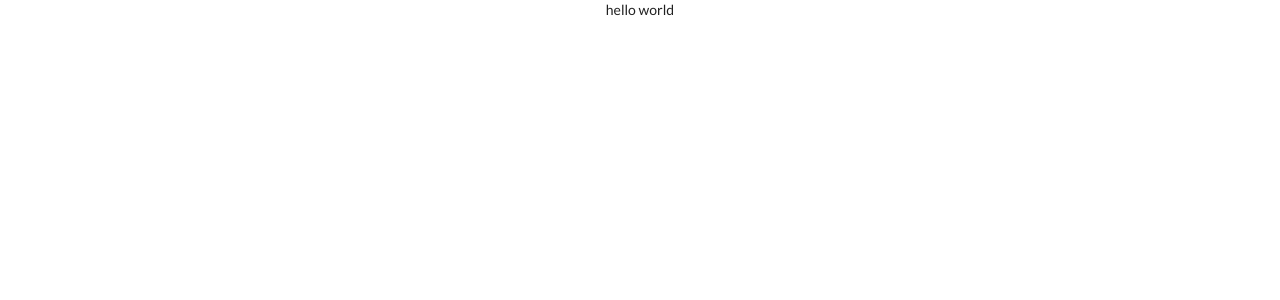
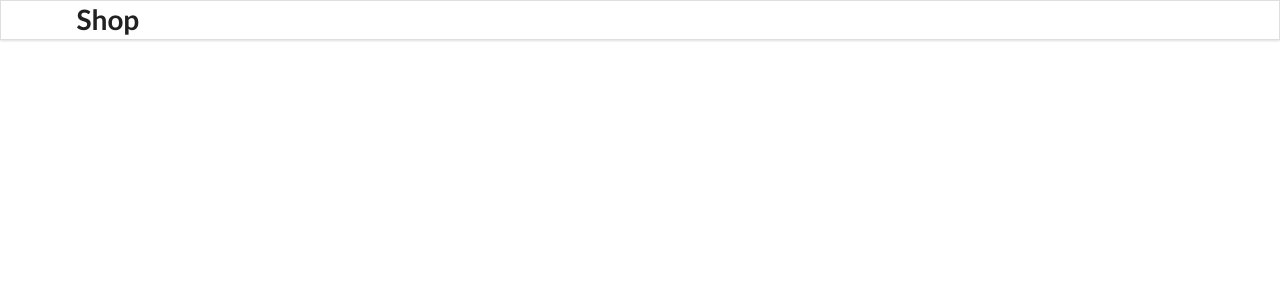
Before and after one commit to The-manpreet-singh/crud-appllication, a React (Create React App) app: page / in a window 1280 px wide. Shown: the top 300 px of the page. Built offline with nearby package versions, Linux system fonts and the light colour scheme.

Commit message:
add routing

```diff
--- a/src/App.js
+++ b/src/App.js
@@ -1,9 +1,20 @@
-import './App.css';
+import "./App.css";
+import { Header } from "./components/Header";
+import { BrowserRouter as Router, Switch, Route } from "react-router-dom";
+import { ProductListing } from "./components/ProductListing";
+import { ProductDetail } from "./components/ProductDetail";
 
 function App() {
   return (
     <div className="App">
-      hello world
+      <Router>
+        <Header />
+        <Switch>
+          <Route path="/" exact component={ProductListing} />
+          <Route path="/product/id" exact component={ProductDetail} />
+          <Route>404 Page Not Found</Route>
+        </Switch>
+      </Router>
     </div>
   );
 }
--- /dev/null
+++ b/src/components/Header.js
@@ -0,0 +1,11 @@
+import React from "react";
+
+export const Header = () => {
+  return (
+    <div className="ui fixed menu">
+      <div className="ui container center">
+        <h1>Shop</h1>
+      </div>
+    </div>
+  );
+};
--- a/src/components/ProductDetail.js
+++ b/src/components/ProductDetail.js
@@ -0,0 +1,7 @@
+import React from 'react'
+
+export const ProductDetail = () => {
+  return (
+    <div>ProductDetail</div>
+  )
+}
--- /dev/null
+++ b/src/components/ProductListing.js
@@ -0,0 +1,7 @@
+import React from 'react';
+
+export const ProductListing = () => {
+  return (
+    <div>ProductListing</div>
+  )
+}
```
Also changed, not shown: src/components/Product.js (+7 -0 lines), src/containers/Header.js (deleted), src/containers/ProductListing.js (deleted).
